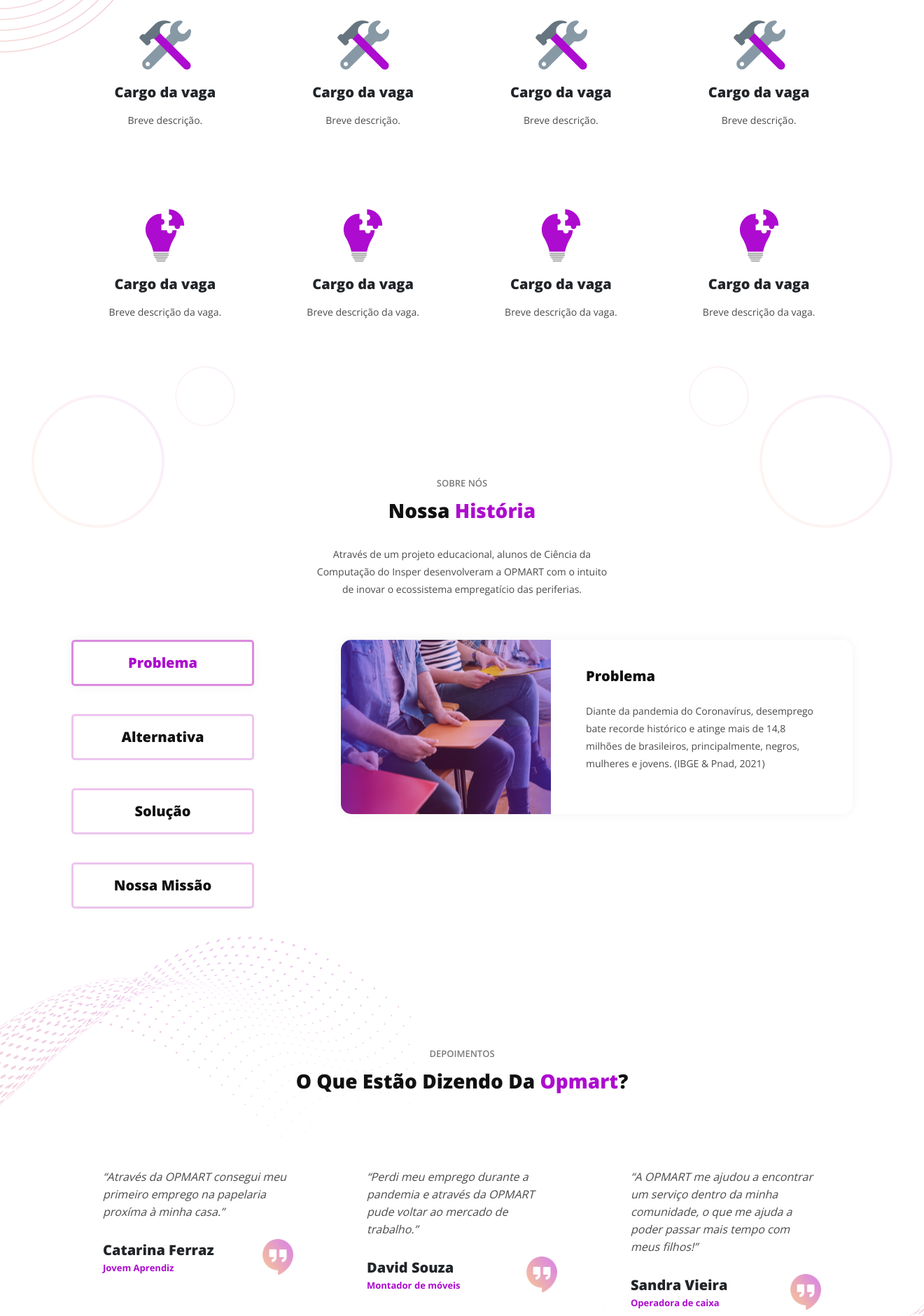
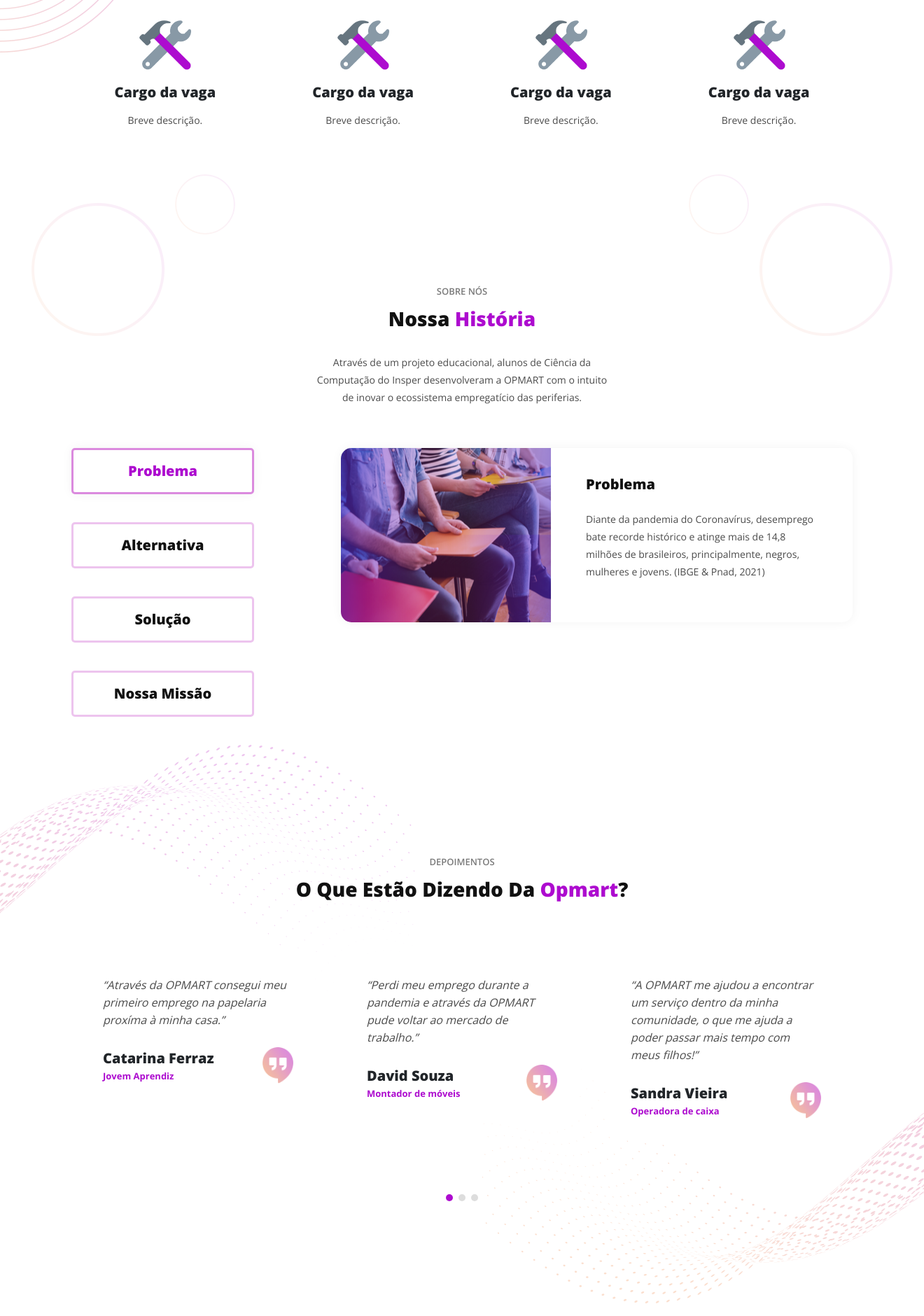
Before and after one commit to fernandovs4/opmart, a Flask app: page / in a window 1320 px wide. Shown: the part 965-2845 px from the top of the page at 70% size. Run offline with Flask 3, Linux system fonts and the light colour scheme; data that the repository does not hold is empty; some libraries are stand-ins or nearby versions.

Commit message:
commit para atualizar o codigo

```diff
--- a/app.py
+++ b/app.py
@@ -62,6 +62,8 @@ def rota_editar_cantidato():
     return render_template("candidato/editar_candidato.html")
 
 
+
+
 api.add_resource(Empreendedor, '/empreendedor/<int:id>')
 api.add_resource(ListaEmpreendedor, '/empreendedor')
 api.add_resource(Candidato, '/candidato/<int:id>')
--- a/templates/home.html
+++ b/templates/home.html
@@ -120,15 +120,7 @@
             </div>
 
 
-            <div class="item">
-              <div class="service-item">
-                <div class="icon">
-                  <img src="assets/images/service-icon-03.png">
-                </div>
-                <h4>Cargo da vaga</h4>
-                <p>Breve descrição da vaga.</p>
-              </div>
-            </div>
+
 
 
 
```
Also changed, not shown: templates/geral/detalhe_vaga.html (deleted).
